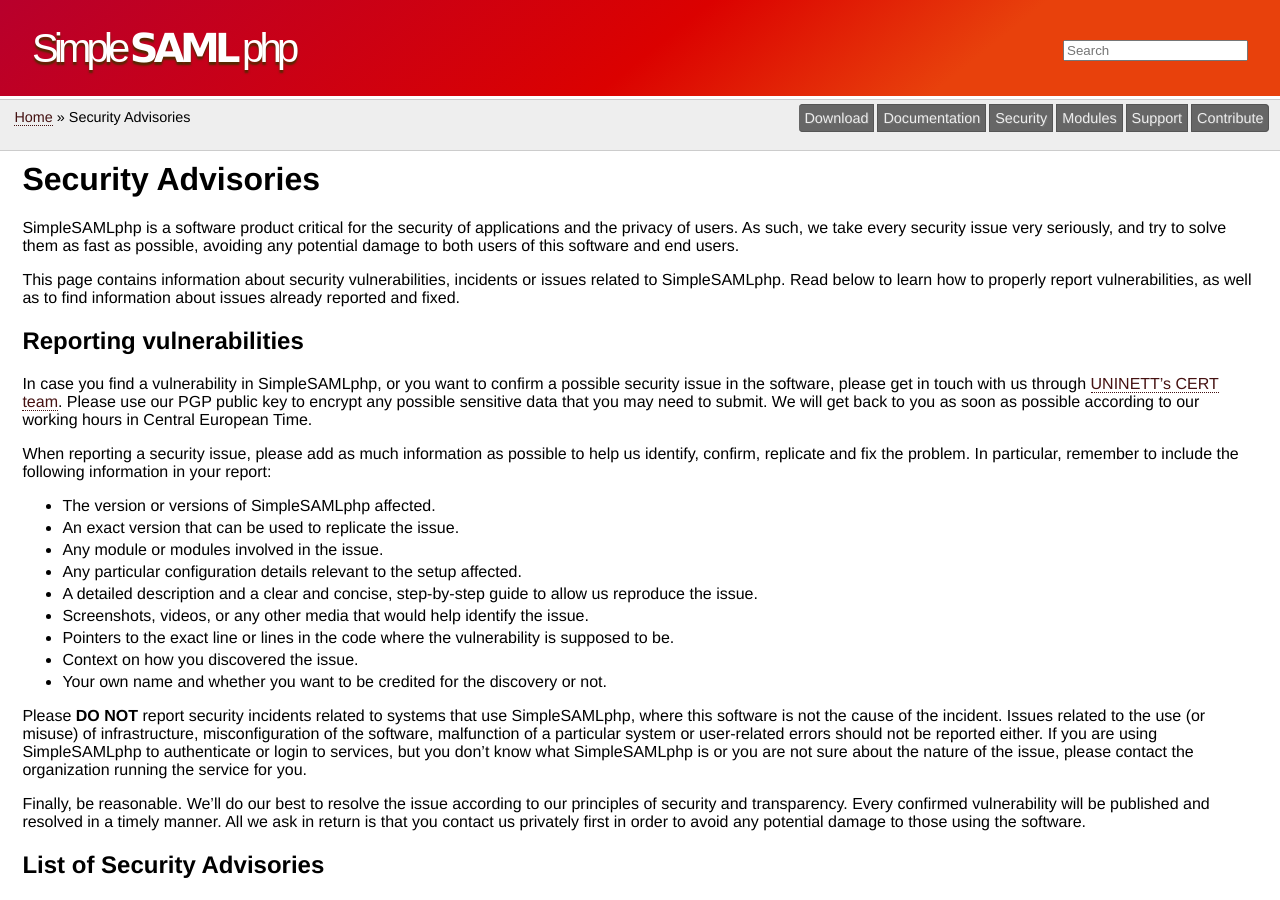
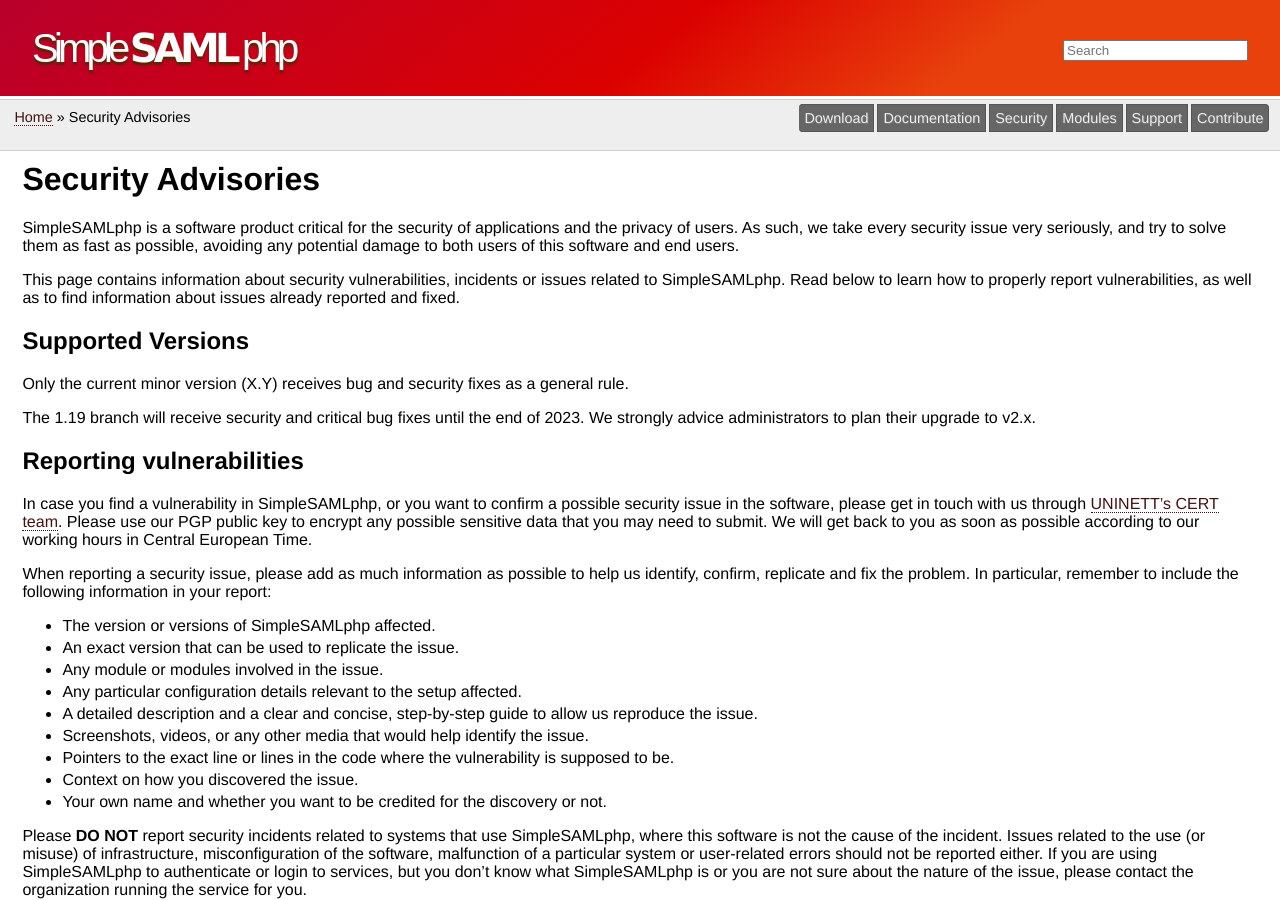
Before and after one commit to simplesamlphp/simplesamlphp.github.io, a Jekyll site: the page built from security/index.md, in a window 1280 px wide and 900 px high. Built offline with Jekyll 4.4.1, drawn with Linux system fonts in a browser that asks for light colours.

Commit message:
Add EOS note for v1.19

```diff
--- a/security/index.md
+++ b/security/index.md
@@ -10,6 +10,13 @@
 
 This page contains information about security vulnerabilities, incidents or issues related to SimpleSAMLphp. Read below
 to learn how to properly report vulnerabilities, as well as to find information about issues already reported and fixed.
+
+## Supported Versions
+
+Only the current minor version (X.Y) receives bug and security fixes as a general rule.
+
+The 1.19 branch will receive security and critical bug fixes until the end of 2023.
+We strongly advice administrators to plan their upgrade to v2.x.
 
 ## Reporting vulnerabilities
 
```
